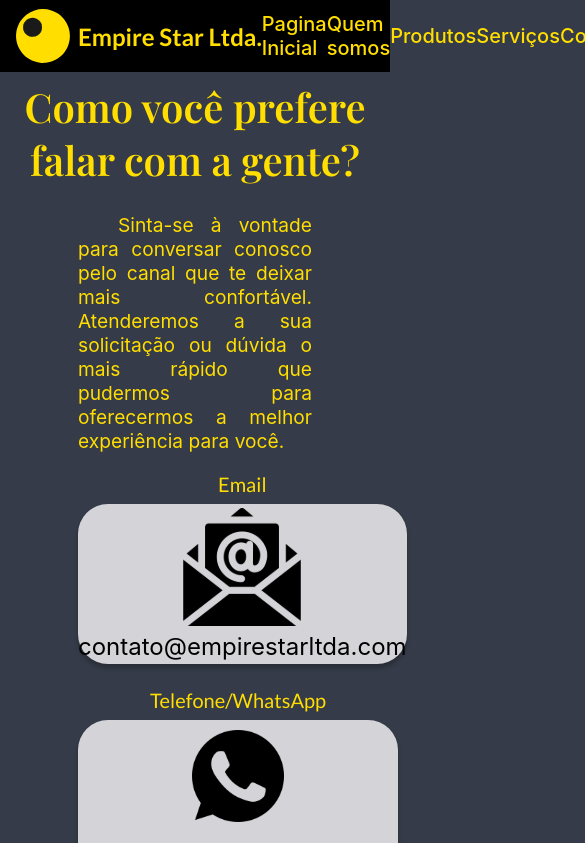
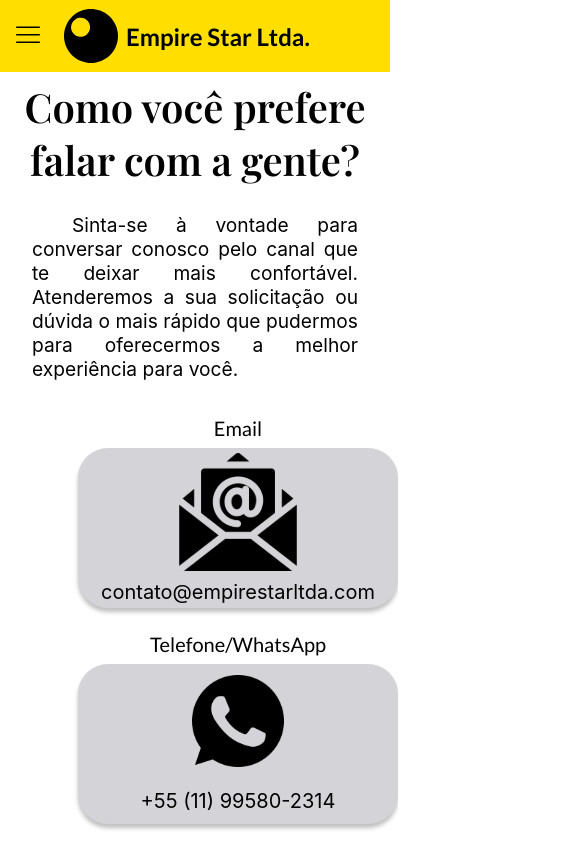
Before and after one commit to empirestarltda/landingpage, a React (Create React App) app in the folder es_landingpage/: page /contato in a window 390 px wide. Shown: the top 843 px of the page, 585 px wide, since content can reach past the window. Built offline with nearby package versions, Linux system fonts and the light colour scheme.

Commit message:
Ajustar responsividade e tema escuro mobile

```diff
--- a/es_landingpage/src/App.tsx
+++ b/es_landingpage/src/App.tsx
@@ -10,7 +10,7 @@ interface AppProps{
 
 function App({page}:AppProps) {
   const [estadoMenu, mudarEstadoMenu] = useState(false)
-  const [tema, mudarTema] = useState<'claro'|'escuro'>('escuro')
+  const [tema, mudarTema] = useState<'claro'|'escuro'>('claro')
   return (
       <main className='App'>
         <GlobalStyle tema={tema}/> {/* Inicializa os Estilos globais */}
--- a/es_landingpage/src/components/Cabecalho/index.tsx
+++ b/es_landingpage/src/components/Cabecalho/index.tsx
@@ -3,6 +3,7 @@ import logo_alternativo from '../../assets/icons/logo_alternativo.svg'
 import instagram_icon from '../../assets/icons/instagram_icon.svg'
 import instagram_alternativo from '../../assets/icons/instagram_alternativo.svg'
 import menu from '../../assets/icons/menu.svg'
+import menu_alternativo from '../../assets/icons/menu_alternativo.svg'
 import { Container } from './styles'
 import { Link } from 'react-router-dom'
 import { useState } from 'react'
@@ -50,7 +51,7 @@ export function Cabecalho({funcaoCabecalho, estadoCabecalho, funcaoTema, tema}:C
     return(
         <Container tema={tema}>
 
-            {largura > 501?
+            {largura > 821?
             <>
                 <div id='grupo_logo' onClick={() => funcaoTema()} onMouseEnter={() => mudarVisibilidadeDica(!visibilidadeDica)} onMouseLeave={() => mudarVisibilidadeDica(!visibilidadeDica)}>
                     <img src={tema === 'claro'? logo : logo_alternativo} alt="Logo da Empire Star" />
@@ -65,19 +66,22 @@ export function Cabecalho({funcaoCabecalho, estadoCabecalho, funcaoTema, tema}:C
             :
             <div id='menu_container'>
                 <div id='grupo_logo' >
-                    <div id='menu_icon' onClick={()=>funcaoCabecalho()}><img  src={menu} alt="ícone de menu"/></div>
-                    <Link to='/home' onClick={()=>estadoCabecalho === true? funcaoCabecalho():null}>
-                        <img src={logo} alt="Logo da Empire Star" />
+                    <div id='menu_icon' onClick={()=>funcaoCabecalho()}><img  src={tema === 'claro' ? menu : menu_alternativo} alt="ícone de menu"/></div>
+                    <div id='logo' onClick={()=>funcaoTema()}>
+                        <img src={tema === 'claro'? logo : logo_alternativo} alt="Logo da Empire Star" />
                         <h2>Empire Star Ltda.</h2>
-                    </Link>
+                        <span id={estadoCabecalho === true ? 'visivel' : 'escondido'}>Clique para trocar o tema do site</span>
+                    </div>
                 </div>
                 <div id="menu">
 
                     {estadoCabecalho === true?
+
                         <div id='barra_lateral'>
+
                             {options.map(option => <Link to={`/${option.rota}`} onClick={() => funcaoCabecalho()}>{option.etiqueta}</Link>)}
                             <a id='instagramIcon' href="https://www.instagram.com/empirestarltda/">
-                                <img  src={instagram_icon} alt="ícone do instagram" />
+                                <img  src={tema === 'claro'? instagram_icon: instagram_alternativo} alt="ícone do instagram" />
                             </a>
                         </div>
                     :
--- a/es_landingpage/src/components/Cabecalho/styles.ts
+++ b/es_landingpage/src/components/Cabecalho/styles.ts
@@ -27,7 +27,7 @@ export const Container = styled.nav<CabecalhoProps> `
         img{
             height: 75%;
         }
-        @media (max-width: 500px){
+        @media (max-width: 820px){
             a{
                 height: 100%;
                 width: fit-content;
@@ -47,7 +47,12 @@ export const Container = styled.nav<CabecalhoProps> `
             }
         }
     }
-
+    #logo{
+        height: 100%;
+        display: flex;
+        flex-direction: row;
+        align-items: center;
+    }
     #instagramIcon{
         margin-right: 1rem;
         img{
@@ -59,7 +64,7 @@ export const Container = styled.nav<CabecalhoProps> `
         text-decoration: none;
         font-weight: 500;
         font-size: 1.25rem;
-        @media (max-width: 500px){
+        @media (max-width: 820px){
             margin: auto;
         }
     }
@@ -75,6 +80,7 @@ export const Container = styled.nav<CabecalhoProps> `
         height: 4.5rem;
     }
     #menu_icon{
+        min-width: 3rem;
         width: fit-content;
         img{
             margin: auto;
@@ -94,7 +100,7 @@ export const Container = styled.nav<CabecalhoProps> `
         height: calc(100vh - 4.5rem);
         display: flex;
         flex-direction: column;
-        background-color: var(--primary-color);
+        background-color: ${props => props.tema === 'claro'? "var(--primary-color)" : "var(--secundary-color)"};
         align-items: center;
         a{
             width: 100%;
@@ -112,5 +118,13 @@ export const Container = styled.nav<CabecalhoProps> `
         top:2.5rem;
         right:15rem;
         white-space: nowrap;
+        @media (max-width: 820px) {
+            width: 100vw;
+            display: flex;
+            text-align: center;
+            top: 1.5rem;
+            right: 11.5rem;
+            font-size: 0.75rem;
+        }
     }
 `
--- a/es_landingpage/src/components/Contato/styles.ts
+++ b/es_landingpage/src/components/Contato/styles.ts
@@ -31,7 +31,7 @@ export const Container = styled.div `
                 max-width:90%;
                 max-height: 100%;
                 margin: auto;
-                @media (max-width: 500px){
+                @media (max-width: 820px){
                     max-width:75%;
                     max-height: 75%;
 
@@ -40,13 +40,13 @@ export const Container = styled.div `
             @media (max-width: 1440px){
                 flex-direction: column;
             }
-            @media (max-width: 500px) {
+            @media (max-width: 820px) {
                 flex-direction: column;
                 width: fit-content;
                 min-width: 20rem;
             }
             }
-            @media (max-width: 500px) {
+            @media (max-width: 820px) {
                 width:fit-content;
                 font-size: 1.25rem;
             }
@@ -55,11 +55,12 @@ export const Container = styled.div `
         font-size: 1.5rem;
         text-indent: 2rem;
         margin: auto 5rem auto auto;
-        @media (max-width: 500px) {
+        @media (max-width: 820px) {
             width: fit-content;
             text-indent: 0;
             text-align: center;
             margin: auto;
+            font-size: 1.25rem;
         }
     }
 
--- a/es_landingpage/src/components/Conteudo/index.tsx
+++ b/es_landingpage/src/components/Conteudo/index.tsx
@@ -52,7 +52,7 @@ export function Conteudo({tema, nome_da_pagina }:ConteudoProps){
             <>
                 <h1>Quanto vale o seu tempo?</h1>
                 <div id="texto">
-                    <p>Sabe aquele empurrãozinho que falta para começar a se organizar financeiramente?Aquela horinha que faltou para atualizar o currículo no fim de semana? São tantos compromissos que se organizar parece uma missão impossível...</p>
+                    <p>Sabe aquele empurrãozinho que falta para começar a se organizar financeiramente? Aquela horinha que faltou para atualizar o currículo no fim de semana? São tantos compromissos que se organizar parece uma missão impossível...</p>
                     <p>Foi para ajudar você que a Empire Star nasceu. Somos uma empresa feita para ajudar a tirar os seus planos do papel, com produtos e serviços voltados à organização de estudos, financeira e da vida profissional. Ajudamos tanto quem está começando agora quanto já tem experiência no mercado!</p>
                     <p>Navegue pelo nosso site e conheça tudo que podemos fazer por você. Será um prazer fazer parte da sua história de sucesso!</p>
                     <blockquote>
--- a/es_landingpage/src/components/Conteudo/styles.ts
+++ b/es_landingpage/src/components/Conteudo/styles.ts
@@ -13,7 +13,7 @@ export const Container = styled.section<ConteudoProps> `
     color: ${props => props.tema === 'claro'? "var(--secundary-color)" : "var(--primary-color)"};
     h1{
         font-size: 4.5rem;
-        @media (max-width: 500px) {
+        @media (max-width: 820px) {
             font-size: 2.5rem;
             margin: 0.5rem;
             text-align: center;
@@ -29,10 +29,14 @@ export const Container = styled.section<ConteudoProps> `
         p{
             font-size: 1.75rem;
             text-indent: 2.5rem;
-            @media (max-width: 500px) {
+            @media (max-width: 820px) {
 
                 font-size: 1.2rem;
             }
+        }
+        @media (max-width: 820px) {
+            width: fit-content;
+            margin: 0 2rem 1rem 2rem;
         }
     }
     blockquote{
@@ -49,7 +53,7 @@ export const Container = styled.section<ConteudoProps> `
         label{
             text-align: end;
         }
-        @media (max-width: 500px) {
+        @media (max-width: 820px) {
             width: 100%;
             font-size: 1.2rem;
         }
@@ -62,7 +66,7 @@ export const Container = styled.section<ConteudoProps> `
         flex-direction: row;
         justify-content: center;
         align-items: center;
-        @media (max-width: 500px){
+        @media (max-width: 820px){
         display: flex;
         flex-direction: column;
         justify-content: center;
--- a/es_landingpage/src/components/Produto/styles.ts
+++ b/es_landingpage/src/components/Produto/styles.ts
@@ -12,6 +12,7 @@ export const Container = styled.div `
         flex-direction: column;
         text-align: center;
         font-size: 1.75rem;
+
         span{
             margin-bottom: 0.5rem;
         }
@@ -29,21 +30,19 @@ export const Container = styled.div `
                 margin: auto;
             }
         }
-        @media (max-width: 500px) {
-            align-items: center;
-        }
     }
     #texto{
         text-indent: 2rem;
         margin: auto 5rem auto auto;
-        @media (max-width: 500px) {
+        @media (max-width: 820px) {
             font-size: 1.2rem;
-            margin-bottom: 1rem;
+            margin: 0 2rem 1rem 2rem;
         }
     }
-    @media (max-width: 500px){
+    @media (max-width: 820px){
         display: flex;
         flex-direction: column;
         width: 100%;
+        align-items: center;
     }
 `
```
Also changed, not shown: es_landingpage/src/assets/icons/menu_alternativo.svg (added).
